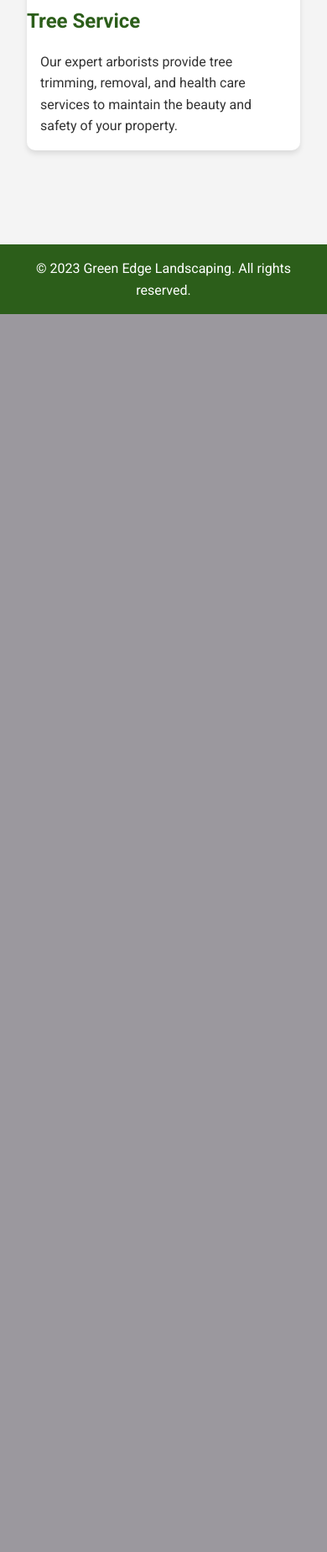
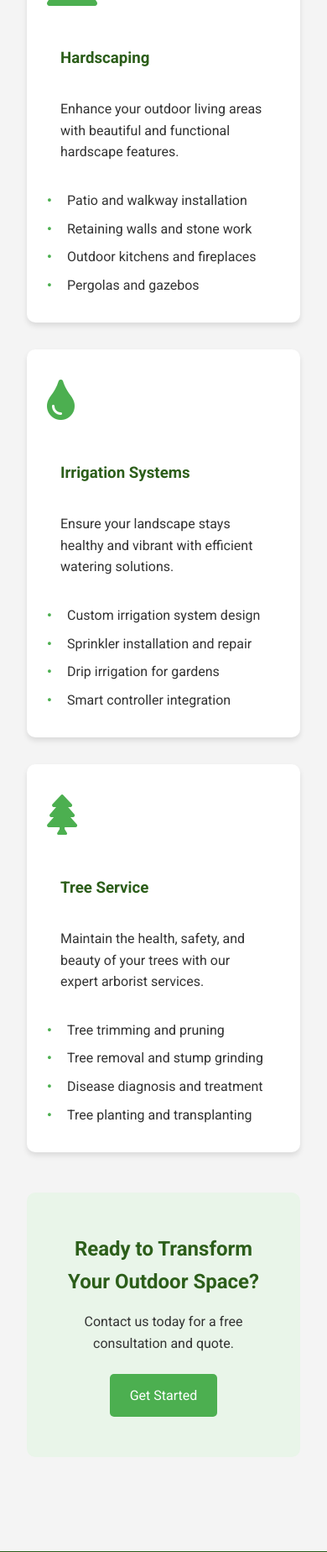
Before and after one commit to JohnathonCrowder/GreenThumbLandscaping, a Flask app: page /services in a window 390 px wide. Shown: the part 1886-3734 px from the top of the page at 84% size. Before the commit the page ends 2260 px from the top, so only its background shows below. Run offline with Flask 3, Linux system fonts and the light colour scheme.

Commit message:
Updated Service page

```diff
--- a/app/static/css/style.css
+++ b/app/static/css/style.css
@@ -215,3 +215,116 @@
     grid-template-columns: 1fr;
   }
 }
+
+/* Services Page Styles */
+.services-header {
+  background-image: url("../images/services-hero.jpg");
+  background-size: cover;
+  background-position: center;
+  height: 40vh;
+  display: flex;
+  align-items: center;
+  justify-content: center;
+  text-align: center;
+  color: #fff;
+}
+
+.header-content {
+  background-color: rgba(0, 0, 0, 0.6);
+  padding: 2rem;
+  border-radius: 10px;
+}
+
+.services-header h1 {
+  font-size: 3rem;
+  margin-bottom: 0.5rem;
+}
+
+.services-header p {
+  font-size: 1.2rem;
+}
+
+.service-intro {
+  text-align: center;
+  max-width: 800px;
+  margin: 0 auto 3rem;
+}
+
+.service-list {
+  display: grid;
+  grid-template-columns: repeat(auto-fit, minmax(300px, 1fr));
+  gap: 2rem;
+}
+
+.service-item {
+  background-color: #fff;
+  border-radius: 10px;
+  padding: 2rem;
+  box-shadow: 0 4px 6px rgba(0, 0, 0, 0.1);
+  transition: transform 0.3s ease, box-shadow 0.3s ease;
+}
+
+.service-item:hover {
+  transform: translateY(-5px);
+  box-shadow: 0 6px 12px rgba(0, 0, 0, 0.15);
+}
+
+.service-icon {
+  font-size: 3rem;
+  color: #4caf50;
+  margin-bottom: 1rem;
+}
+
+.service-item h3 {
+  color: #2c5e1a;
+  margin-bottom: 1rem;
+}
+
+.service-item p {
+  margin-bottom: 1rem;
+}
+
+.service-item ul {
+  list-style-type: none;
+  padding-left: 0;
+}
+
+.service-item ul li {
+  margin-bottom: 0.5rem;
+  position: relative;
+  padding-left: 1.5rem;
+}
+
+.service-item ul li::before {
+  content: "\2022";
+  color: #4caf50;
+  font-weight: bold;
+  position: absolute;
+  left: 0;
+}
+
+.cta-section {
+  background-color: #e9f5e9;
+  text-align: center;
+  padding: 3rem;
+  border-radius: 10px;
+  margin-top: 3rem;
+}
+
+.cta-section h2 {
+  margin-bottom: 1rem;
+}
+
+.cta-section p {
+  margin-bottom: 1.5rem;
+}
+
+@media (max-width: 768px) {
+  .services-header h1 {
+    font-size: 2rem;
+  }
+
+  .service-item {
+    padding: 1.5rem;
+  }
+}
--- a/app/templates/base.html
+++ b/app/templates/base.html
@@ -6,6 +6,7 @@
     <title>{{ title }} - Green Edge Landscaping</title>
     <link rel="stylesheet" href="{{ url_for('static', filename='css/style.css') }}">
     <link href="https://fonts.googleapis.com/css2?family=Roboto:wght@300;400;700&display=swap" rel="stylesheet">
+    <link rel="stylesheet" href="https://cdnjs.cloudflare.com/ajax/libs/font-awesome/5.15.3/css/all.min.css">
 </head>
 <body>
     <nav>
--- a/app/templates/services.html
+++ b/app/templates/services.html
@@ -1,37 +1,91 @@
 {% extends 'base.html' %}
 
 {% block content %}
-<header class="page-header">
-    <h1>Our Services</h1>
+<header class="page-header services-header">
+    <div class="header-content">
+        <h1>Our Services</h1>
+        <p>Transforming outdoor spaces with expertise and passion</p>
+    </div>
 </header>
 
 <main class="services-page">
+    <section class="service-intro">
+        <h2>Comprehensive Landscaping Solutions</h2>
+        <p>At Green Edge Landscaping, we offer a wide range of services to meet all your outdoor needs. Our team of experienced professionals is dedicated to creating and maintaining beautiful, functional landscapes that enhance your property's value and your quality of life.</p>
+    </section>
+
     <section class="service-list">
         <div class="service-item">
-            <img src="{{ url_for('static', filename='images/lawn-care.jpg') }}" alt="Lawn Care">
-            <h2>Lawn Care</h2>
-            <p>Our comprehensive lawn care services include mowing, fertilization, aeration, and weed control to keep your lawn looking its best.</p>
+            <div class="service-icon">
+                <i class="fas fa-leaf"></i>
+            </div>
+            <h3>Lawn Care</h3>
+            <p>Keep your lawn lush, healthy, and vibrant year-round with our comprehensive care services.</p>
+            <ul>
+                <li>Regular mowing and edging</li>
+                <li>Fertilization and weed control</li>
+                <li>Aeration and overseeding</li>
+                <li>Disease management</li>
+            </ul>
         </div>
         <div class="service-item">
-            <img src="{{ url_for('static', filename='images/garden-design.jpg') }}" alt="Garden Design">
-            <h2>Garden Design</h2>
-            <p>From colorful flower beds to vegetable gardens, we create custom garden designs that reflect your personal style and complement your home.</p>
+            <div class="service-icon">
+                <i class="fas fa-seedling"></i>
+            </div>
+            <h3>Garden Design</h3>
+            <p>Transform your outdoor space with custom garden designs that reflect your style and personality.</p>
+            <ul>
+                <li>Flower bed design and installation</li>
+                <li>Native plant landscaping</li>
+                <li>Vegetable and herb gardens</li>
+                <li>Water features and rock gardens</li>
+            </ul>
         </div>
         <div class="service-item">
-            <img src="{{ url_for('static', filename='images/hardscaping.jpg') }}" alt="Hardscaping">
-            <h2>Hardscaping</h2>
-            <p>Enhance your outdoor living space with beautiful patios, walkways, retaining walls, and other hardscape features.</p>
+            <div class="service-icon">
+                <i class="fas fa-mountain"></i>
+            </div>
+            <h3>Hardscaping</h3>
+            <p>Enhance your outdoor living areas with beautiful and functional hardscape features.</p>
+            <ul>
+                <li>Patio and walkway installation</li>
+                <li>Retaining walls and stone work</li>
+                <li>Outdoor kitchens and fireplaces</li>
+                <li>Pergolas and gazebos</li>
+            </ul>
         </div>
         <div class="service-item">
-            <img src="{{ url_for('static', filename='images/irrigation.jpg') }}" alt="Irrigation Systems">
-            <h2>Irrigation Systems</h2>
-            <p>We design and install efficient irrigation systems to keep your landscape properly watered and healthy.</p>
+            <div class="service-icon">
+                <i class="fas fa-tint"></i>
+            </div>
+            <h3>Irrigation Systems</h3>
+            <p>Ensure your landscape stays healthy and vibrant with efficient watering solutions.</p>
+            <ul>
+                <li>Custom irrigation system design</li>
+                <li>Sprinkler installation and repair</li>
+                <li>Drip irrigation for gardens</li>
+                <li>Smart controller integration</li>
+            </ul>
         </div>
         <div class="service-item">
-            <img src="{{ url_for('static', filename='images/tree-service.jpg') }}" alt="Tree Service">
-            <h2>Tree Service</h2>
-            <p>Our expert arborists provide tree trimming, removal, and health care services to maintain the beauty and safety of your property.</p>
+            <div class="service-icon">
+                <i class="fas fa-tree"></i>
+            </div>
+            <h3>Tree Service</h3>
+            <p>Maintain the health, safety, and beauty of your trees with our expert arborist services.</p>
+            <ul>
+                <li>Tree trimming and pruning</li>
+                <li>Tree removal and stump grinding</li>
+                <li>Disease diagnosis and treatment</li>
+                <li>Tree planting and transplanting</li>
+            </ul>
         </div>
+    </section>
+
+    <section class="cta-section">
+        <h2>Ready to Transform Your Outdoor Space?</h2>
+        <p>Contact us today for a free consultation and quote.</p>
+        <a href="{{ url_for('contact') }}" class="cta-button">Get Started</a>
     </section>
 </main>
 {% endblock %}
```
